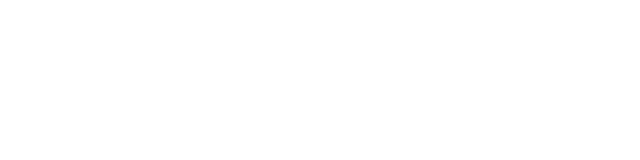
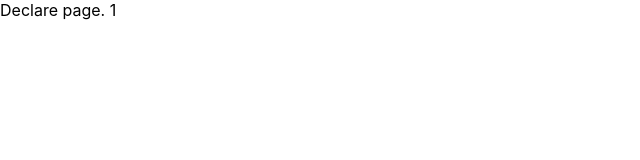
Before and after one commit to yujiezhang125/create-react-test, a React (Create React App) app in the folder react-test/: page /declarepage/1 in a window 1280 px wide. Before the commit this address had no page. Shown: the top 160 px of the page, without its empty margins (0-640 px from the left). Built offline with nearby package versions, Linux system fonts and the light colour scheme.

Commit message:
Declare界面传itemID

```diff
--- a/react-test/src/index.js
+++ b/react-test/src/index.js
@@ -8,6 +8,7 @@
 import HomePage from './pages/Home';
 import LogInPage from './pages/LogIn';
 import MapDisplayPage from './pages/MapDisplay';
+import DeclarePage from './pages/DeclarePage';
 
 ReactDOM.render((
   <BrowserRouter>
@@ -15,6 +16,7 @@
         <Route path='/' element={<HomePage />} />
         <Route path='login' element={<LogInPage />} />
         <Route path='mapdisplay' element={<MapDisplayPage />} />
+        <Route path={'declarepage/:itemID'} element={<DeclarePage />} />
       </Routes>
     </BrowserRouter>
 ), document.getElementById('root'));
--- /dev/null
+++ b/react-test/src/pages/DeclarePage.js
@@ -0,0 +1,27 @@
+import React from 'react';
+import { useParams } from 'react-router-dom';
+
+// class DeclarePage extends React.Component {
+
+
+//   render() {
+//     const params = useParams();
+//     console.log(params);
+
+//     return (
+//       <div>Declare page.</div>
+//     );
+//   }
+// }
+
+function DeclarePage(props) {
+  // console.log(this.props.match.params.id);
+  const params = useParams();
+  console.log(params);
+
+  return (
+    <div>Declare page. {params.itemID}</div>
+  );
+}
+
+export default DeclarePage;
--- a/react-test/src/pages/MapDisplay.js
+++ b/react-test/src/pages/MapDisplay.js
@@ -1,4 +1,5 @@
 import React, { useRef, useEffect, useState } from 'react';
+import { NavLink, Link } from 'react-router-dom';
 
 import mapboxgl from 'mapbox-gl';
 import FilterForm from './FilterForm';
@@ -12,10 +13,11 @@
     const [lng, setLng] = useState(-118.2868);
     const [lat, setLat] = useState(34.0227);
     const [zoom, setZoom] = useState(14.7);
-    const [itemColor, setItemColor] = useState();
-    const [itemType, setItemType] = useState();
-    const [itemDate, setItemDate] = useState();
-    const [itemDescription, setItemDescription] = useState();
+    const [itemColor, setItemColor] = useState("N/A");
+    const [itemType, setItemType] = useState("N/A");
+    const [itemDate, setItemDate] = useState("N/A");
+    const [itemDescription, setItemDescription] = useState("N/A");
+    const [itemID, setItemID] = useState("12345");
 
 
 
@@ -212,7 +214,7 @@
               </tr>
             </table>
 
-            <button className="declareButton">Declare</button>
+            <button className="declareButton"><NavLink to={{pathname: "/declarepage/" + itemID}}>  Declare  </NavLink></button>
           </div>
 
           {/* <FilterForm /> */}
```
